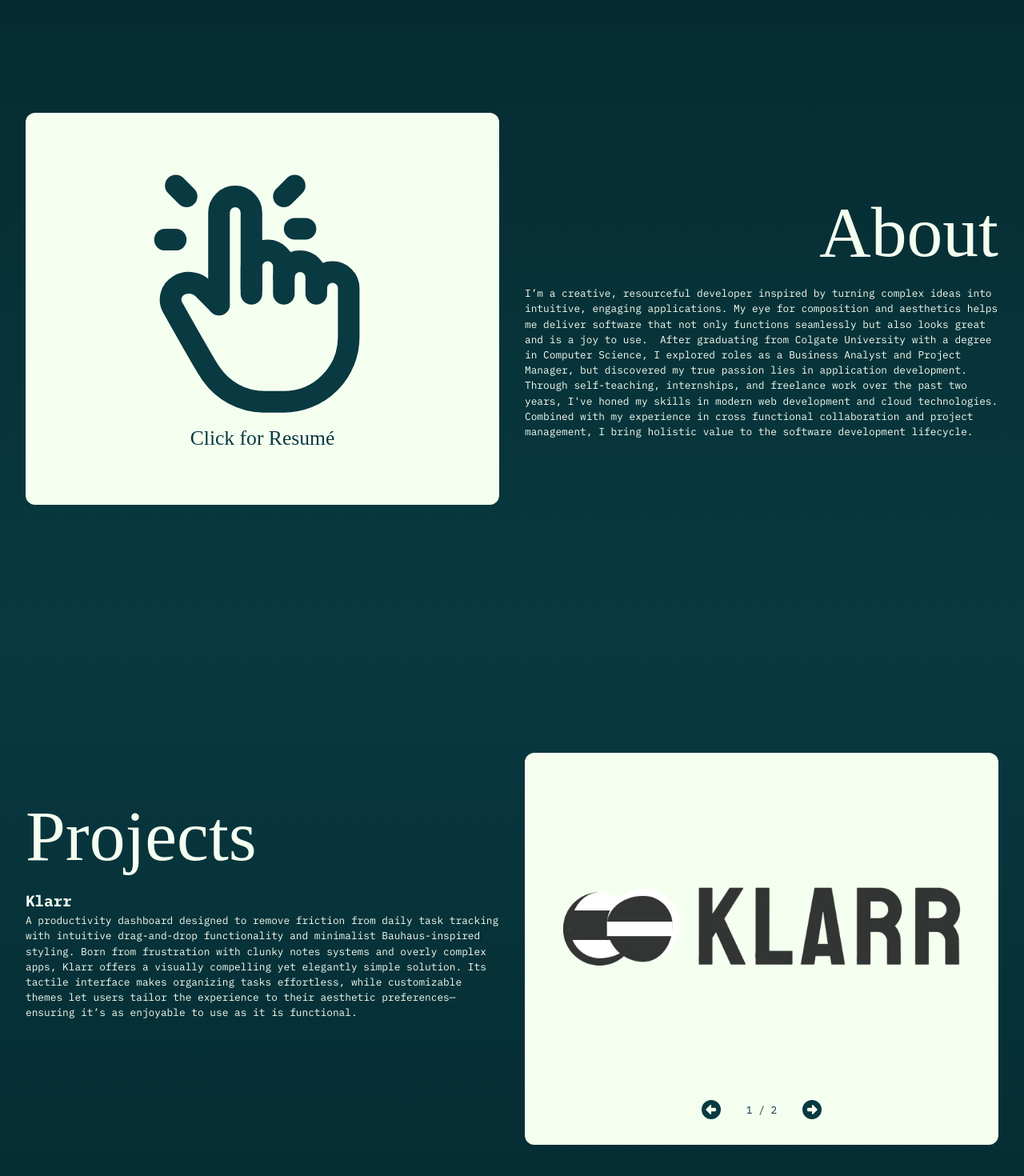
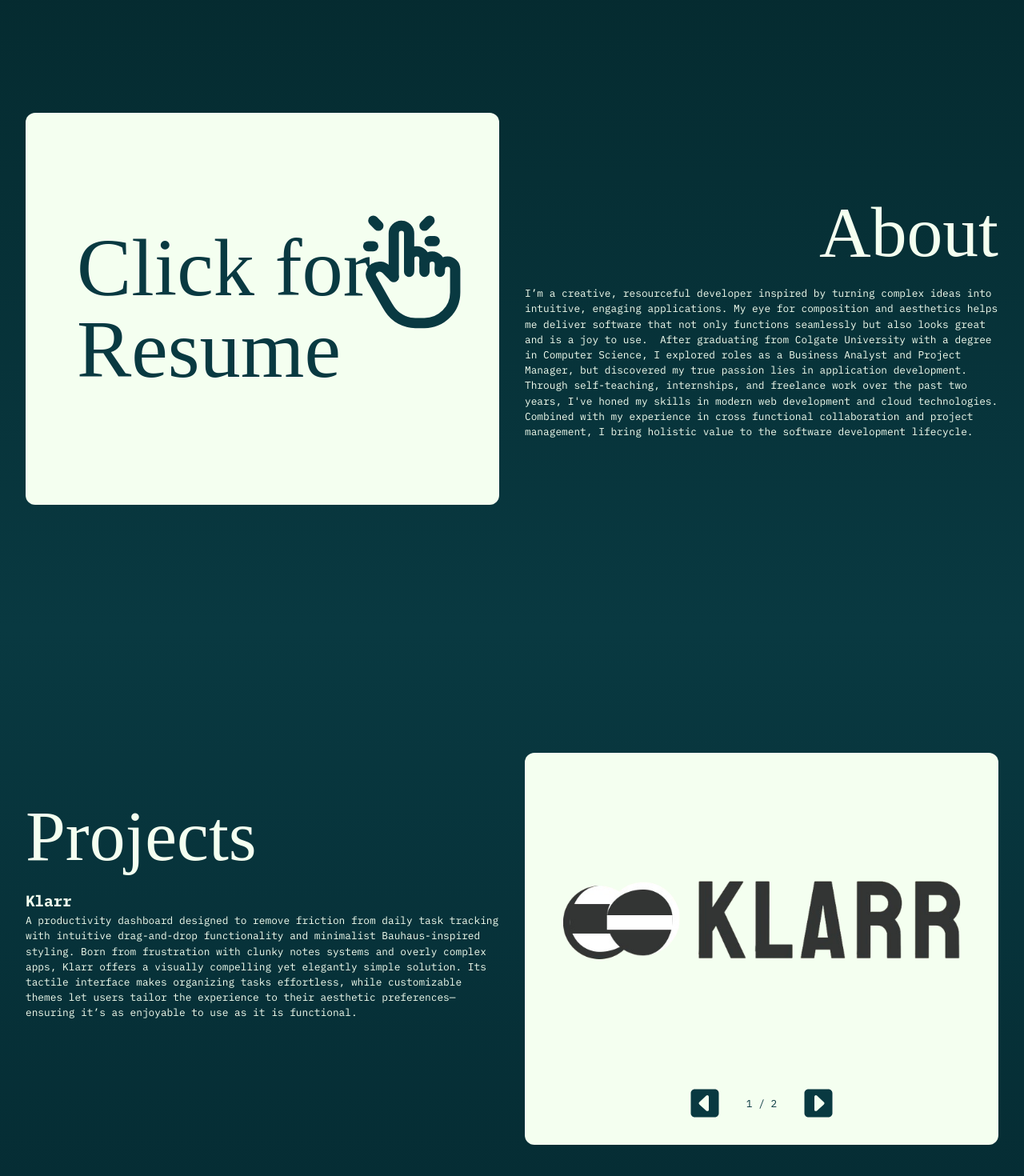
Before and after one commit to willrequaworrell/portfolio_site, a React (Vite) app: page / in a window 1280 px wide. Shown: the part 814-2284 px from the top of the page at 80% size. Built offline with nearby package versions, Linux system fonts and the light colour scheme; a web font is replaced by a local one.

Commit message:
Update some animations + carousel details in Projects Section

```diff
--- a/src/components/About/AboutSection.tsx
+++ b/src/components/About/AboutSection.tsx
@@ -46,7 +46,7 @@ const AboutSection = () => {
                             initial={"hidden"}
                             whileInView={"visible"}
                             viewport={{ once: true }}
-                            className=" w-full h-full flex justify-center items-center bg-[#F4FFF0] md:h-2/3 rounded-xl p-4 md:p-8"
+                            className="relative w-full h-full flex justify-center items-center bg-[#F4FFF0] md:h-2/3 rounded-xl p-4 md:p-8"
                         >
                             {showResume ? (
                                 <iframe
@@ -58,17 +58,18 @@ const AboutSection = () => {
                             ) : (
                                 <div
                                     onClick={() => setShowResume(true)}
-                                    className="flex justify-start items-center flex-grow font-climate text-[#093941] h-full p-8"
+                                    className="flex justify-start items-center flex-grow font-climate p-8 text-[#093941] h-full "
                                 >
-                                    {/* <div className="flex flex-col justify-center h-full text-[4vw]">
-                                        <p>Click</p>
-                                        <p>for</p>
-                                        <p>Resumé </p>
-                                    </div> */}
-                                    <div className="flex flex-col h-full flex-grow justify-center items-center w-1/3 text-[32vw]">
+                                    <div className=" flex items-center h-full text-[2vw]">
+                                        <p className="leading-none  text-[8vw]">
+                                            Click for Resume
+                                        </p>
+                                        <TbHandClick className="absolute top-1/4 right-[5%] text-[12vw]"/>
+                                    </div>
+                                    {/* <div className="flex flex-col h-full flex-grow justify-center items-center w-1/3 text-[32vw]">
                                         <TbHandClick/>
                                         <p className="text-[2vw] font-climate">Click for Resumé</p>
-                                    </div>
+                                    </div> */}
 
 
                                 </div>
--- a/src/components/Projects/Carousel.tsx
+++ b/src/components/Projects/Carousel.tsx
@@ -1,6 +1,6 @@
 import { useState } from "react";
 import { AnimatePresence, motion } from "framer-motion";
-import {  FaCircleLeft, FaCircleRight } from "react-icons/fa6";
+import {  FaSquareCaretLeft, FaSquareCaretRight } from "react-icons/fa6";
 import SlideLink from "./SlideLink";
 
 interface CarouselPropsType {
@@ -58,7 +58,7 @@ const Carousel = ({slides, currentSlide, setCurrentSlide}: CarouselPropsType) =>
             <div
                 onMouseEnter={() => setShowSlideLinks(true)}
                 onMouseLeave={() => setShowSlideLinks(false)}
-                className="relative flex flex-grow justify-center items-center  rounded-xl overflow-clip"
+                className="relative w-full flex flex-grow justify-center items-center rounded-xl overflow-clip "
             >
                 <AnimatePresence mode="wait" custom={direction}>
                     <motion.img
@@ -80,10 +80,10 @@ const Carousel = ({slides, currentSlide, setCurrentSlide}: CarouselPropsType) =>
                     </>
                 }
             </div>
-            <div className="flex gap-x-8 items-center text-[3vh] text-[#093941]">
-                <button className="hover:text-slate-600 hover:scale-120 transition-all" onClick={handlePrev}><FaCircleLeft /></button>
+            <div className="flex  gap-x-8 items-center text-[5vh]  text-[#093941]">
+                <button className="hover:text-slate-600 hover:scale-120 transition-all" onClick={handlePrev}><FaSquareCaretLeft /></button>
                 <p className="text-[2.5vw] md:text-[1vw]">{currentSlide + 1} / {slides.length}</p>
-                <button className="hover:text-slate-600 hover:scale-120 transition-all" onClick={handleNext}><FaCircleRight /></button>
+                <button className="hover:text-slate-600 hover:scale-120 transition-all" onClick={handleNext}><FaSquareCaretRight /></button>
             </div>
 
         </div>
--- a/src/components/Projects/ProjectsSection.tsx
+++ b/src/components/Projects/ProjectsSection.tsx
@@ -25,6 +25,21 @@ const projectsVariants = {
         y: 0,
         transition: {
             duration: 0.8,
+            ease: "easeOut",
+            damping: 10,
+            stiffness: 500,
+        }
+    }
+}
+
+const descriptionVariants = {
+    hidden: { opacity: 0, y: 100, filter: "blur(10px)" },
+    visible: {
+        opacity: 1,
+        y: 0,
+        filter: "blur(0px)",
+        transition: {
+            duration: 1.0,
             ease: "easeOut",
             damping: 10,
             stiffness: 500,
@@ -67,9 +82,15 @@ const ProjectsSection = () => {
                             <div className="flex items-end h-2/5">
                                 <p className="hidden text-[7vw] md:block font-climate">Projects</p>
                             </div>
-                            <motion.div>
-                                <p className="text-[4vw] md:text-[1.5vw] font-bold">{projectsData[currentProject].title}</p>
-                                <p className="text-[2.5vw] md:text-[1vw]">{projectsData[currentProject].description}</p>
+                            <motion.div
+                                key={projectsData[currentProject].title}
+                                variants={descriptionVariants}
+                                initial={"hidden"}
+                                whileInView={"visible"}
+                                animate={"visible"}
+                            >
+                                <motion.p className="text-[4vw] md:text-[1.5vw] font-bold">{projectsData[currentProject].title}</motion.p>
+                                <motion.p className="text-[2.5vw] md:text-[1vw]">{projectsData[currentProject].description}</motion.p>
                             </motion.div>
                         </div>
                     </motion.div>
--- a/src/components/Projects/SlideLink.tsx
+++ b/src/components/Projects/SlideLink.tsx
@@ -1,3 +1,7 @@
+import { FaGithub,  } from "react-icons/fa";
+import { SlGlobe } from "react-icons/sl";
+
+
 interface SlideLinkPropsType {
     type: "live" | "github"
     href: string
@@ -12,13 +16,10 @@ const SlideLink = ({type, href}: SlideLinkPropsType) => {
             <a
                 href={href}
                 target="_blank"
-                className="absolute flex justify-center items-center w-1/2 h-full left-0 bg-slate-600/40 hover:bg-slate-600/50 text-[#F4FFF0] rounded-l-xl cursor-pointer"
+                className="absolute flex justify-center items-center gap-x-2 w-1/2 h-full left-0 text-[1.25vw] bg-slate-600/40 hover:bg-slate-600/50 text-[#F4FFF0] rounded-l-xl cursor-pointer"
             >
-                <p
-                    className="hover:underline"
-                >
-                    Live Site
-                </p>
+                <SlGlobe/>
+                <p className=" font-ibm text-[1.25vw] font-bold hover:underline">Live Site </p>
             </a>
         )
 
@@ -27,13 +28,10 @@ const SlideLink = ({type, href}: SlideLinkPropsType) => {
             <a
                 href={href}
                 target="_blank"
-                className="absolute flex justify-center items-center w-1/2 h-full right-0 bg-slate-600/40 hover:bg-slate-600/50 text-[#F4FFF0] rounded-r-xl cursor-pointer"
+                className="absolute flex justify-center items-center gap-x-2 w-1/2 h-full right-0 text-[1.25vw] bg-slate-600/40 hover:bg-slate-600/50 text-[#F4FFF0] rounded-r-xl cursor-pointer"
             >
-                <p
-                    className="hover:underline"
-                >
-                    Github Repo
-                </p>
+                <FaGithub />
+                <p className=" font-ibm  font-bold hover:underline"> Github Repo </p>
             </a>
         )
     }
--- a/src/components/TypingAnimationText.tsx
+++ b/src/components/TypingAnimationText.tsx
@@ -14,7 +14,7 @@ const TypingAnimationText = ({text, styles=""}: TypingAnimationText) => {
         visible: {
             opacity: 1,
             transition: {
-                staggerChildren: 0.075,
+                staggerChildren: 0.06,
                 delayChildren: 1
             }
         }
@@ -26,7 +26,7 @@ const TypingAnimationText = ({text, styles=""}: TypingAnimationText) => {
             opacity: 1,
             y: 0,
             transition: {
-                duration: 0.1,
+                duration: 0.075,
             }
         }
     };
@@ -36,14 +36,16 @@ const TypingAnimationText = ({text, styles=""}: TypingAnimationText) => {
             variants={containerVariants}
             initial="hidden"
             animate="visible"
-            className={`flex ${styles}`}
+            className={`flex w-full flex-wrap ${styles}`}
         >
 
             {stringArray.map(ch => (
                 <motion.p
                     variants={childVariants}
-                    className="w-[1ch]"
-                >{ch}</motion.p>
+                    className="w-[1ch] inline-block"
+                >
+                    {ch}
+                </motion.p>
             ))}
             {/* <span className="animate-pulse">|</span> */}
         </motion.div>
```
